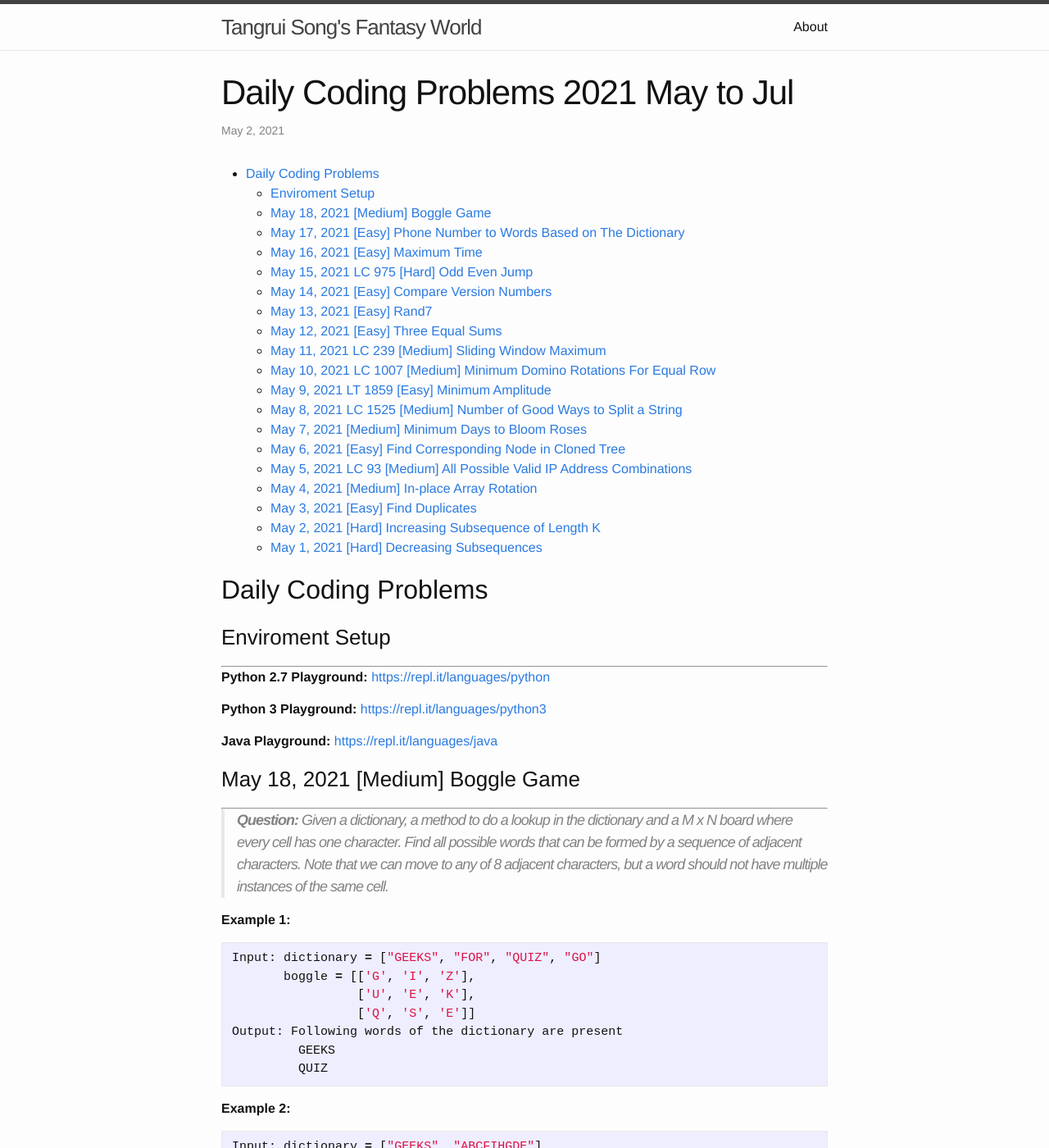
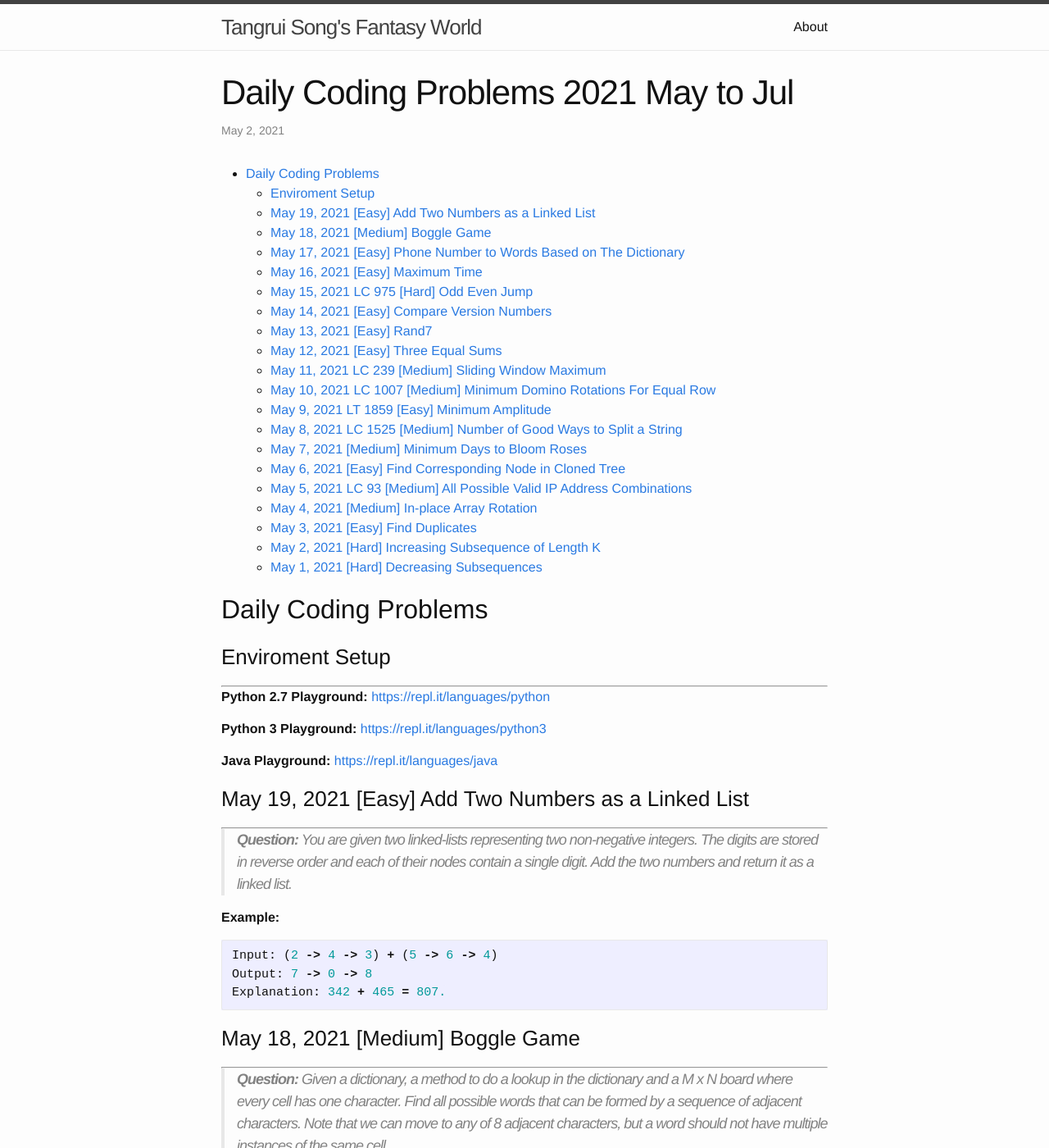
Before and after one commit to trsong/trsong.github.io, a Jekyll site: the page built from _posts/2021-05-01-DailyQuestionsMay.md, in a window 1280 px wide and 1400 px high. Shown: the whole window at 82% size. Built offline with Jekyll 4.4.1, drawn with Linux system fonts in a browser that asks for light colours; some of the changed text lies outside the part shown.

Commit message:
Add May 19 question

````diff
--- a/_posts/2021-05-01-DailyQuestionsMay.md
+++ b/_posts/2021-05-01-DailyQuestionsMay.md
@@ -17,6 +17,18 @@ categories: Python/Java
 **Python 3 Playground:** [https://repl.it/languages/python3](https://repl.it/languages/python3)
 
 **Java Playground:** [https://repl.it/languages/java](https://repl.it/languages/java)
+
+
+### May 19, 2021 \[Easy\] Add Two Numbers as a Linked List
+---
+> **Question:** You are given two linked-lists representing two non-negative integers. The digits are stored in reverse order and each of their nodes contain a single digit. Add the two numbers and return it as a linked list.
+
+**Example:**
+```py
+Input: (2 -> 4 -> 3) + (5 -> 6 -> 4)
+Output: 7 -> 0 -> 8
+Explanation: 342 + 465 = 807.
+```
 
 
 ### May 18, 2021 \[Medium\] Boggle Game
````
